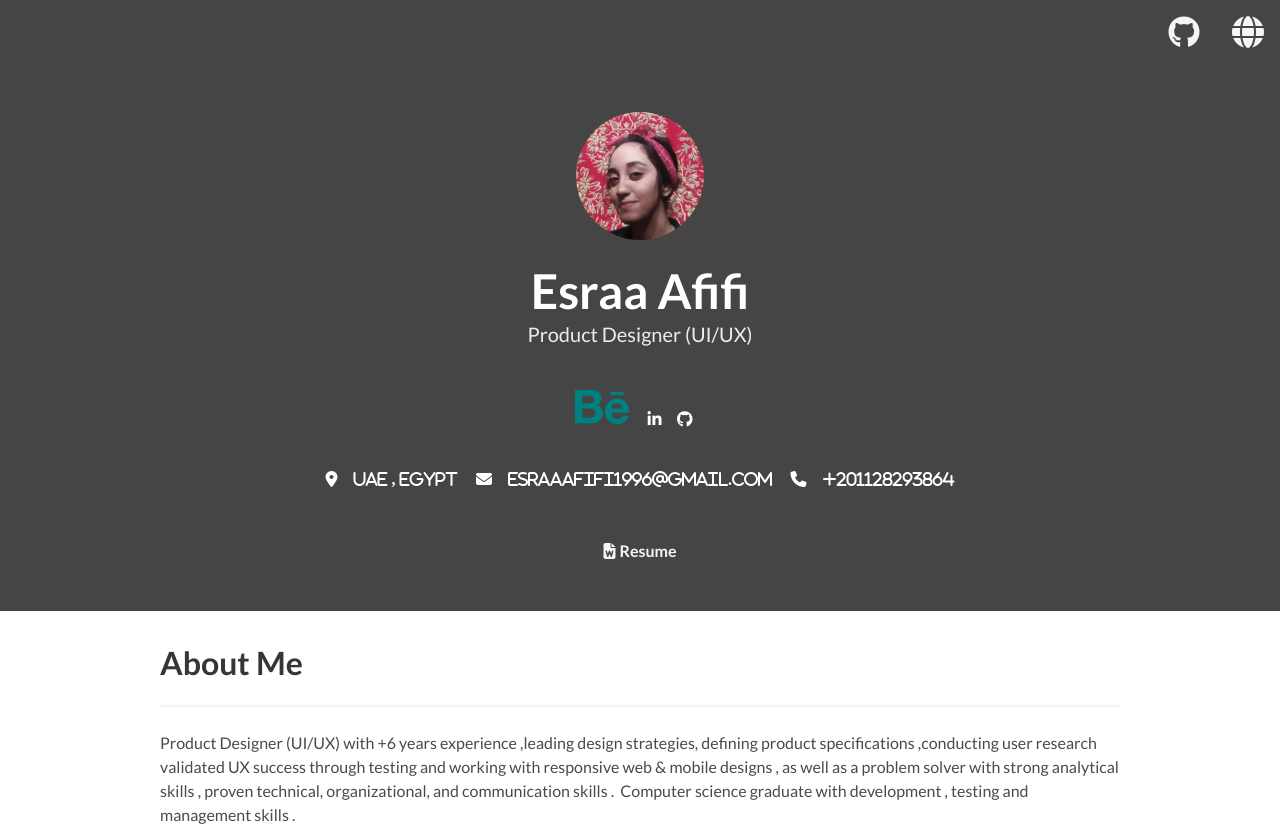
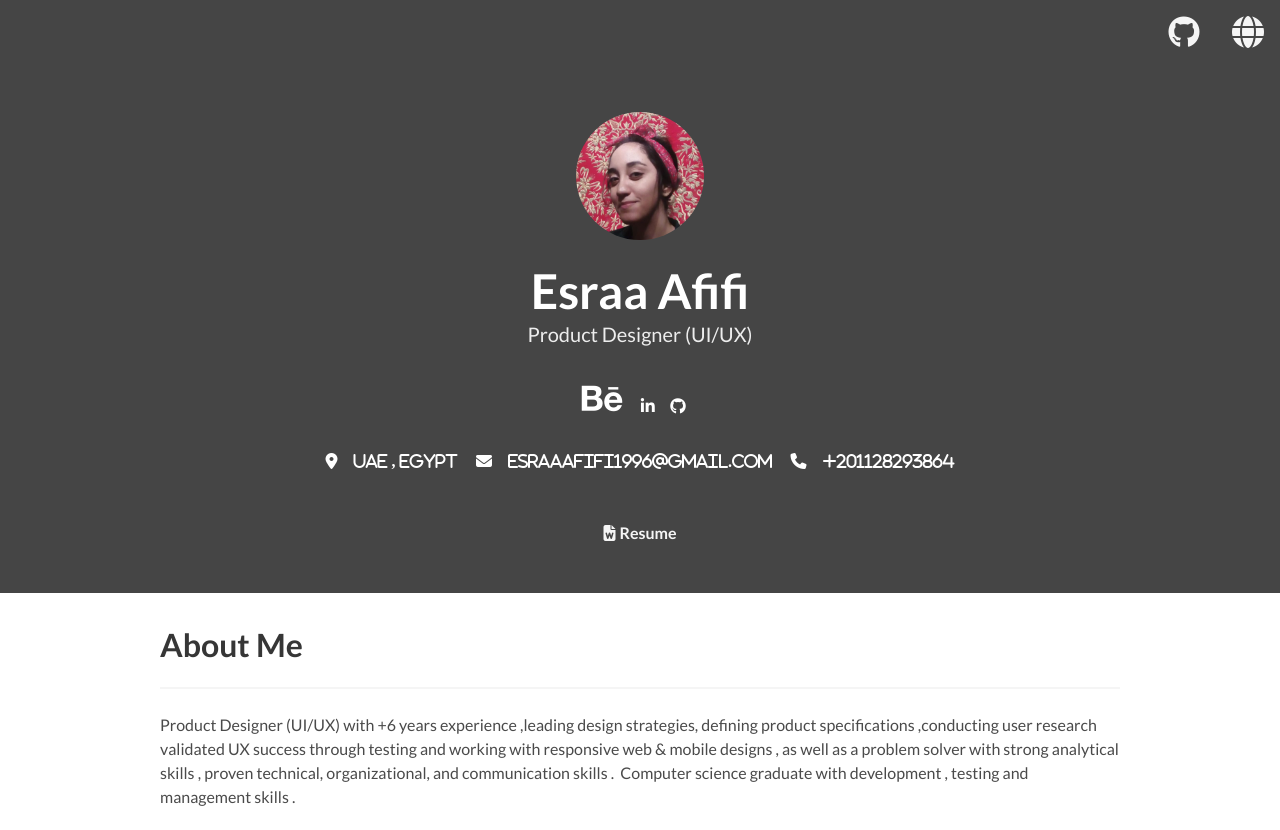
Before and after one commit to EsraaAfifi/Portfolio, a plain HTML site: page index.html in a window 1280 px wide. Shown: the top 830 px of the page. Drawn offline with Linux system fonts and the light colour scheme.

Commit message:
Update index.html

```diff
--- a/index.html
+++ b/index.html
@@ -72,7 +72,7 @@
 		                    <ul class="d-flex p-2 justify-content-center">
 
 		                        <li>
-		                            <a href="https://www.behance.net/esraa-afiffe2f" target="_blank"><span style="font-size: 48px; color: teal;"><i class="fa fa-behance socialmediaLinks" aria-hidden="true"></span></i></a> &nbsp&nbsp&nbsp&nbsp
+		                            <a href="https://www.behance.net/esraa-afiffe2f" target="_blank"><span style="font-size:36px; color: f5f5f5;"><i class="fa fa-behance socialmediaLinks" aria-hidden="true"></span></i></a> &nbsp&nbsp&nbsp&nbsp
 					    <a href="https://www.linkedin.com/in/esraa-afifi-28b222100/" target="_blank"><i class="fa fa-linkedin socialmediaLinks" aria-hidden="true"></i></a>&nbsp&nbsp&nbsp&nbsp
 					    <a href="https://github.com/EsraaAfifi" target="_blank"><i class="fa fa-github socialmediaLinks" aria-hidden="true"></i></a>&nbsp&nbsp&nbsp&nbsp
 					   <br></br>
```
